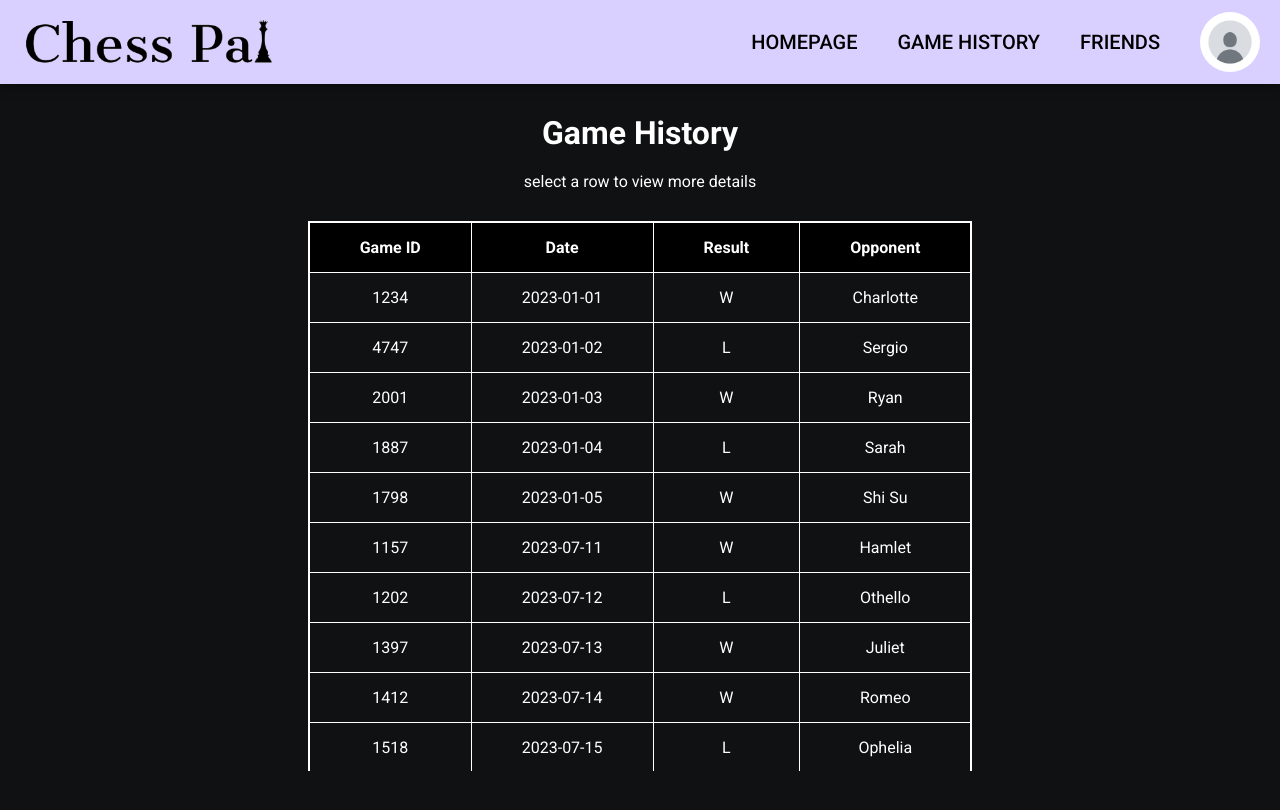
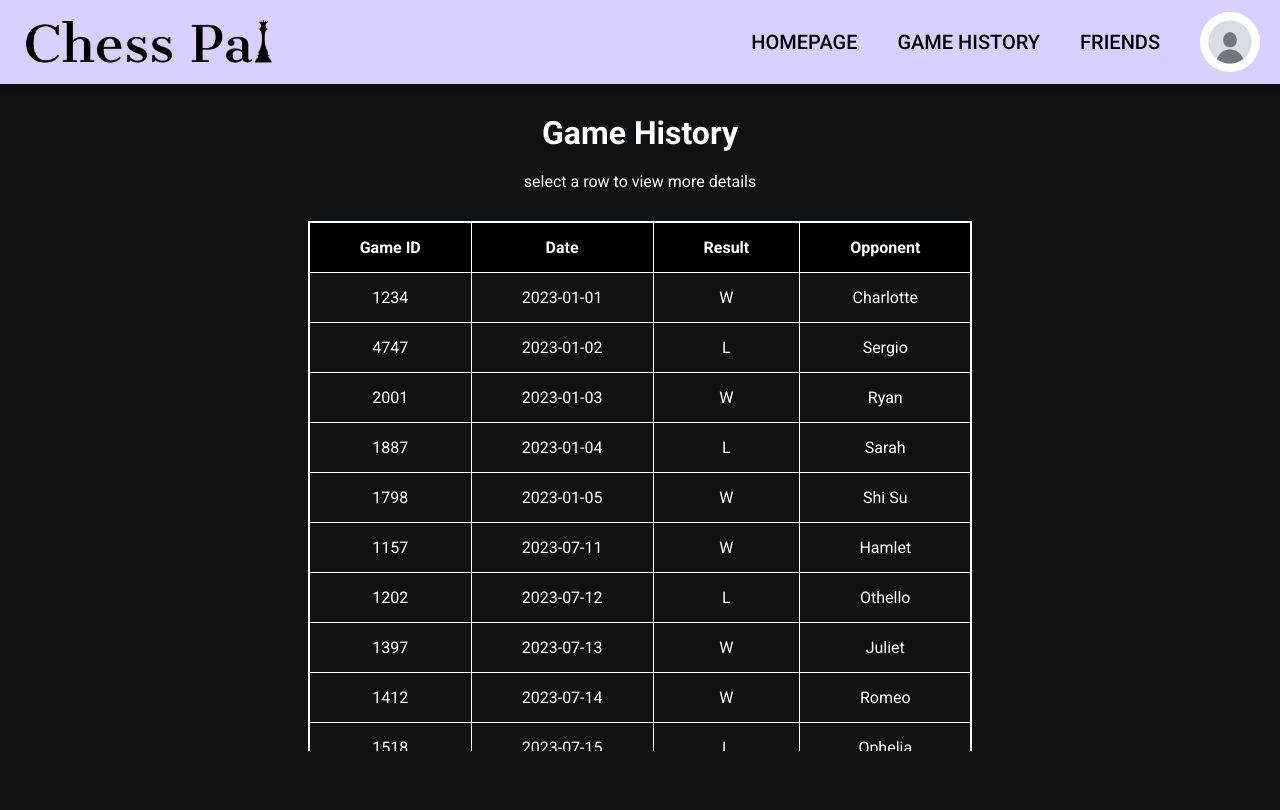
Before and after one commit to francsir/Group6-Design-Project, a React (Create React App) app in the folder chessPal/frontend/: page /GameHistory in a window 1280 px wide. Shown: the top 810 px of the page. Built offline with nearby package versions, Linux system fonts and the light colour scheme; no server answers; a web font is replaced by a local one.

Commit message:
Fixing some pages for the new navbar height

```diff
--- a/chessPal/frontend/src/styles/GameHistoryPage.module.css
+++ b/chessPal/frontend/src/styles/GameHistoryPage.module.css
@@ -2,7 +2,6 @@
   display: flex;
   flex-direction: column;
   align-items: center;
-    height: 100vh;
   overflow: hidden;
 }
 
@@ -11,7 +10,7 @@
   max-width: 800px; /* Set a max width as needed */
   margin-top: 20px; /* Adjust spacing from the top */
   overflow-y: auto;
-    max-height: calc(100vh - 250px);
+  max-height: calc(100vh - 270px);
 }
 
 .center_div {
--- a/chessPal/frontend/src/styles/ProfilePage.module.css
+++ b/chessPal/frontend/src/styles/ProfilePage.module.css
@@ -1,7 +1,7 @@
 .main {
   justify-content: center;
   overflow: hidden;
-  height: calc(100vh - 60px);
+  padding-top: 60px;
 }
 
 .width_limiter {
```
Lines whose indentation alone changed are shown as unchanged.
